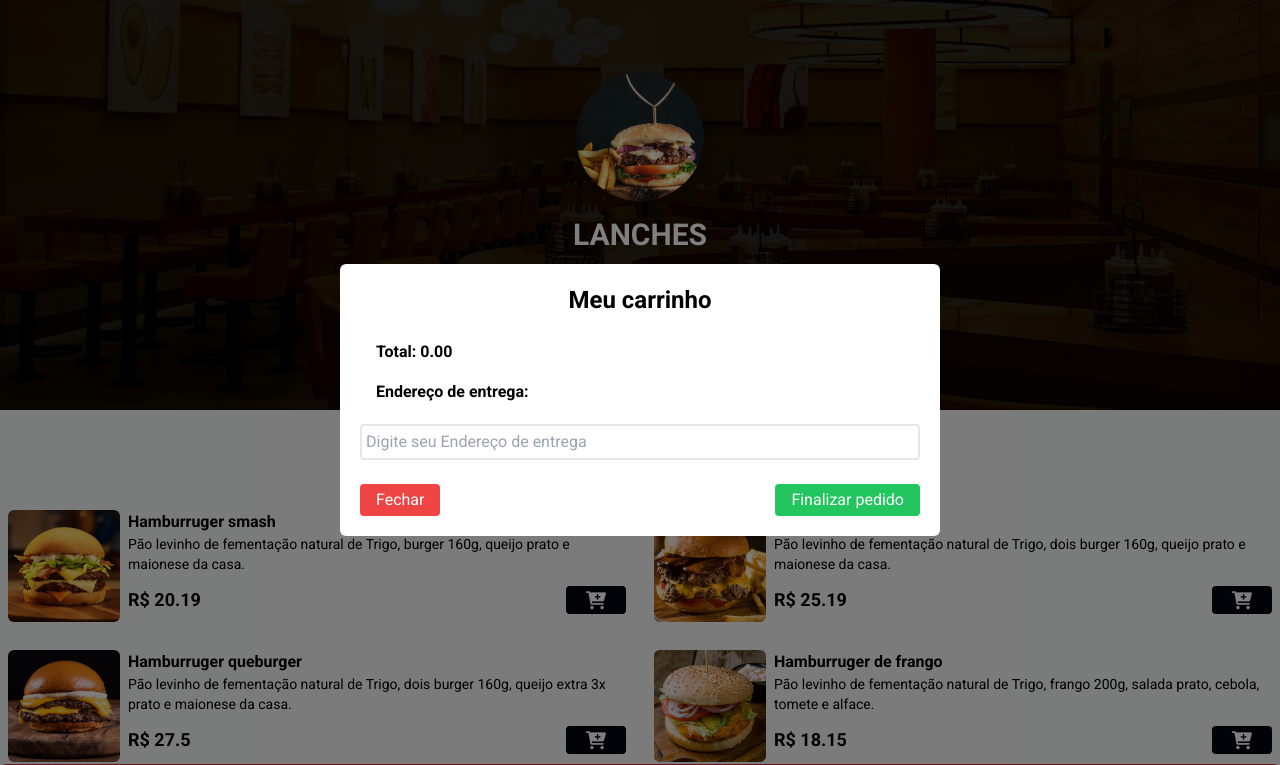
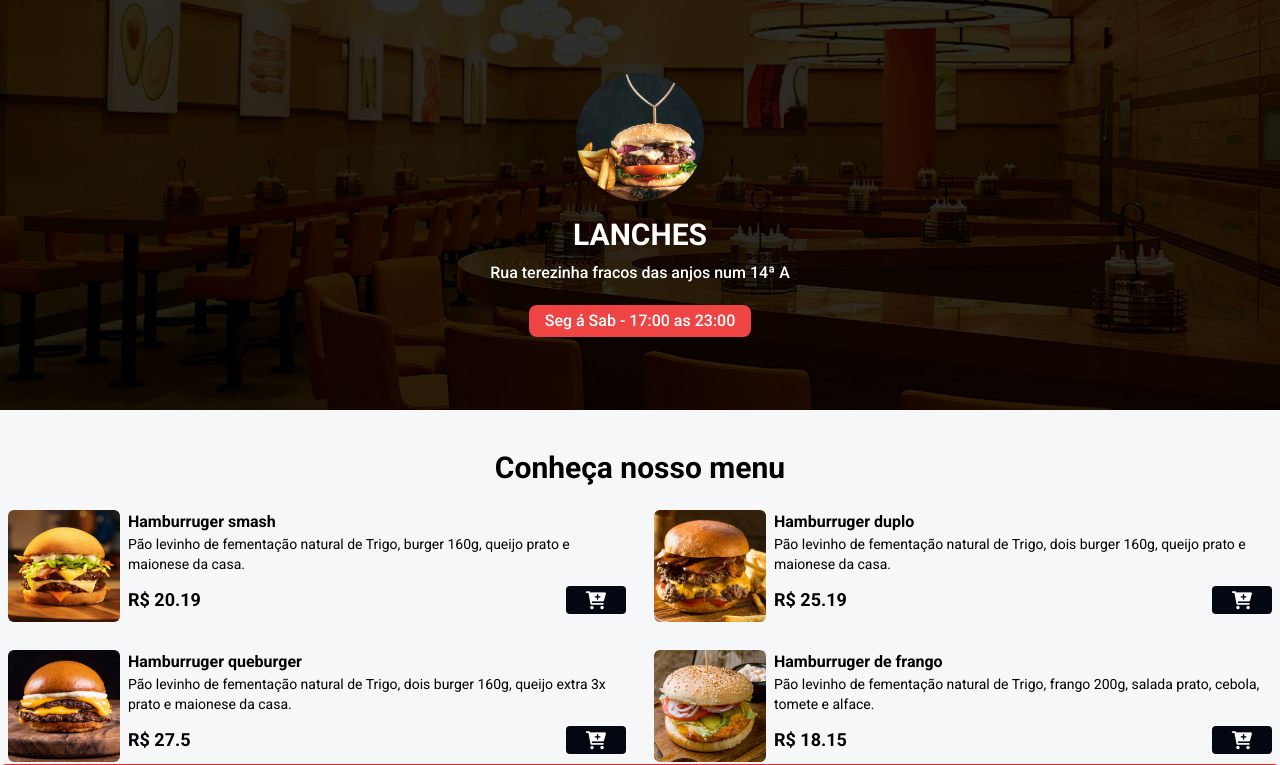
Before and after one commit to jona1251/loja, a website: page index.html in a window 1280 px wide. Shown: the top 765 px of the page. Drawn offline with nearby package versions, Linux system fonts and the light colour scheme.

Commit message:
loja 2.3.0

```diff
--- a/index.html
+++ b/index.html
@@ -284,7 +284,7 @@
     <!--  FIM MENU -->
 
     <!-- MODAL CART -->
-    <div class="bg-black/50 w-full h-full fixed top-0 left-0 z-[99] items-center justify-center sm:flex hidden" id="cart-modal">
+    <div class="bg-black/50 w-full h-full fixed top-0 left-0 z-[99] items-center justify-center sm: hidden" id="cart-modal">
 
       <div class="bg-white p-5 rounded-md min-w-[90%] md:min-w-[600px]">
         <h2 class="text-center font-bold text-2xl mb-2">Meu carrinho</h2>
```
